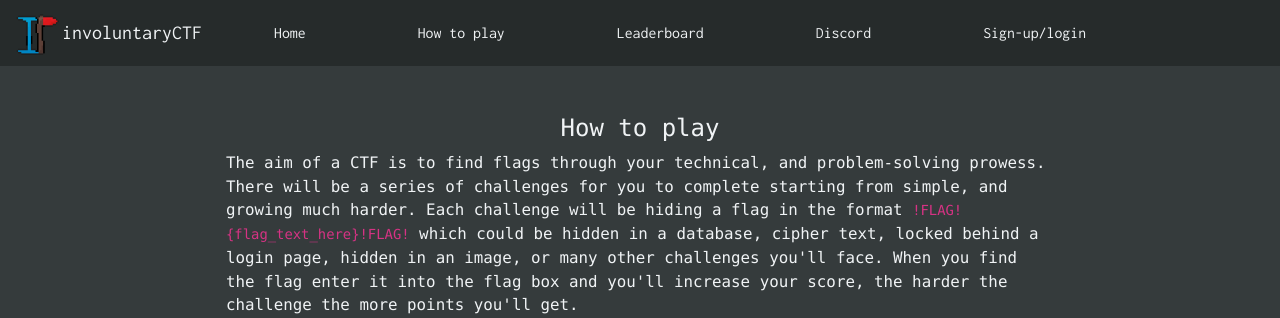
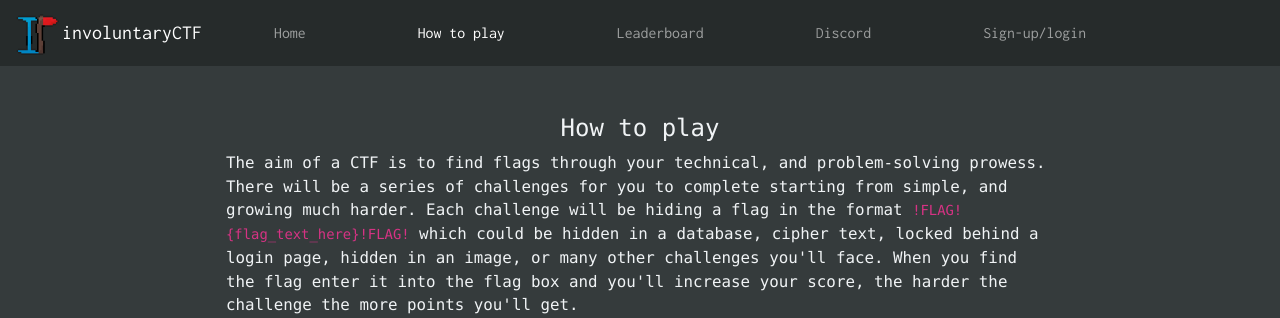
Before and after one commit to Will-Line/Inv0luntary-CTF, a Flask app: page /how-to-play in a window 1280 px wide. Shown: the top 318 px of the page. Run offline with Flask 3, Linux system fonts and the light colour scheme.

Commit message:
fixed colours of bootstrap icons

```diff
--- a/templates/base.html
+++ b/templates/base.html
@@ -18,7 +18,7 @@
 
 <body class="text-center">
   {% macro navBar(page) -%}
-  <nav class="navbar-colour navbar navbar-expand-lg">
+  <nav class="navbar-colour navbar-dark navbar navbar-expand-lg">
     <div class="container-fluid">
       <button class="navbar-toggler" type="button" data-bs-toggle="collapse" data-bs-target="#navbarTogglerDemo03"
         aria-controls="navbarTogglerDemo03" aria-expanded="false" aria-label="Toggle navigation">
@@ -79,7 +79,7 @@
     aria-labelledby="accountOffCanvasLabel">
     <div class="offcanvas-header">
       <h5 class="offcanvas-title" id="accountOffCanvasLabel">{{current_user.name}}</h5>
-      <button type="button" class="btn-close" data-bs-dismiss="offcanvas" aria-label="Close"></button>
+      <button type="button" class="btn-close btn-close-white" data-bs-dismiss="offcanvas" aria-label="Close"></button>
     </div>
     <div class="offcanvas-body">
       <div class="col">
```
